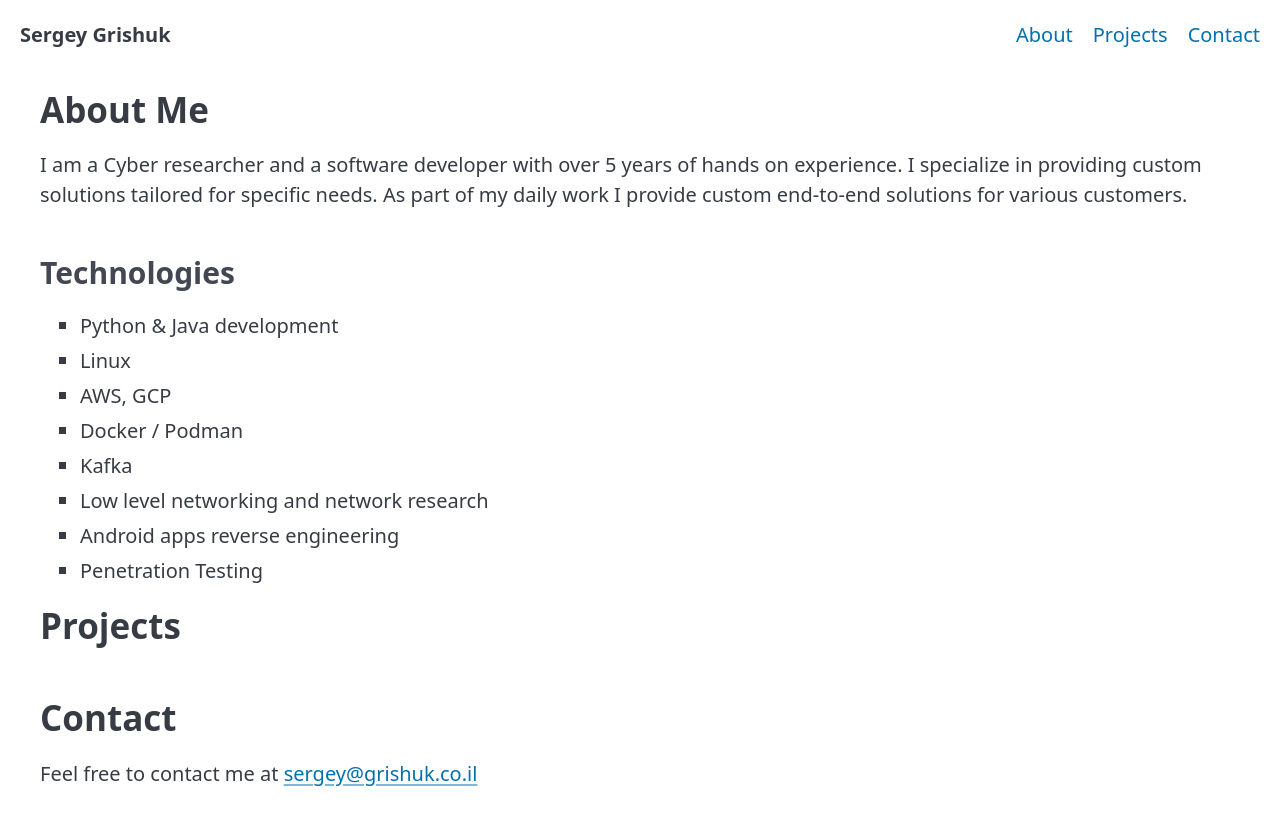
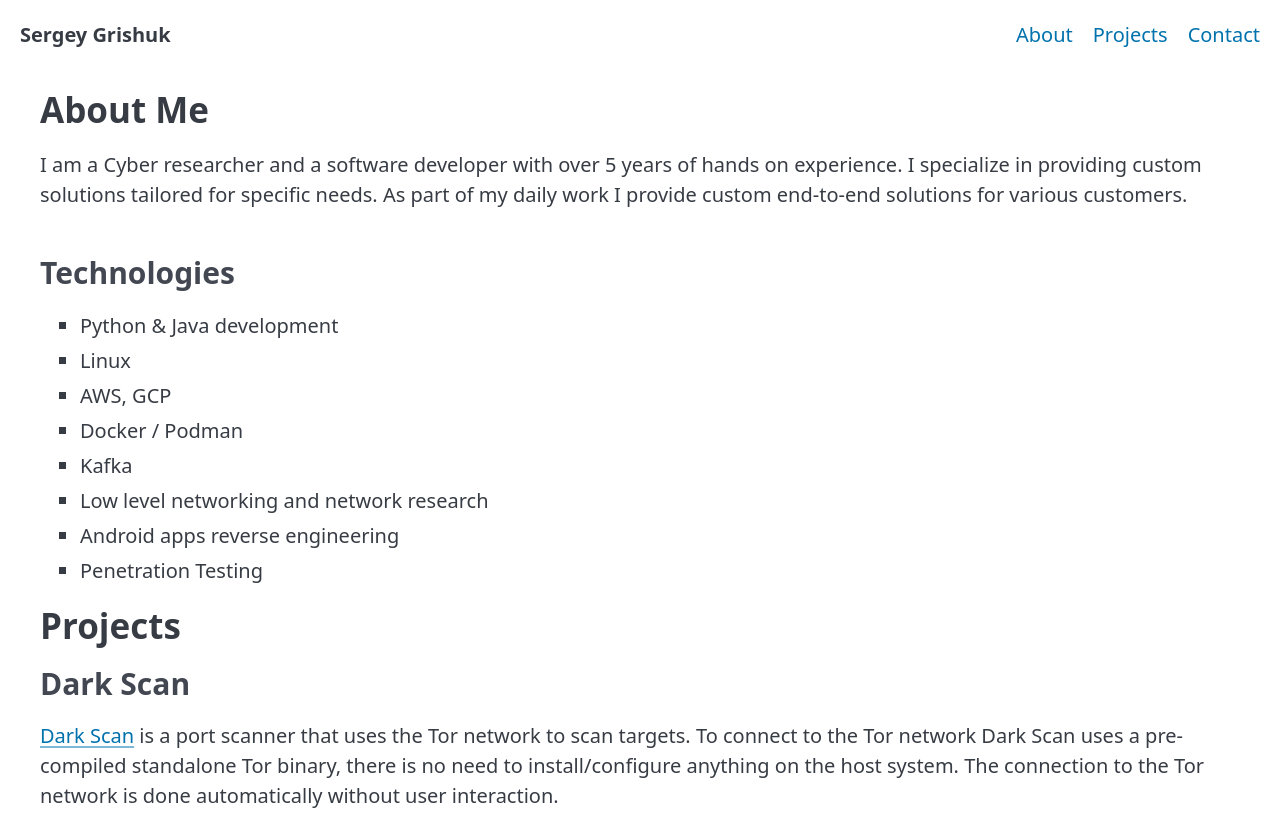
Before and after one commit to SergeyGrishuk/grishuk.co.il, a plain HTML site: page index.html in a window 1280 px wide. Shown: the top 814 px of the page. Drawn offline with nearby package versions, Linux system fonts and the light colour scheme.

Commit message:
Update index

```diff
--- a/index.html
+++ b/index.html
@@ -40,8 +40,15 @@
             </ul>
         </section>
 
-        <h2>Projects</h2>
-        <p></p>
+        <section id="Projects">
+            <h2>Projects</h2>
+
+            <h3>Dark Scan</h3>
+            <p><a href="https://github.com/user-at-host/dark_scan">Dark Scan</a> is a port scanner that uses the Tor network to scan targets.
+                To connect to the Tor network Dark Scan uses a pre-compiled standalone Tor binary,
+                there is no need to install/configure anything on the host system.
+                The connection to the Tor network is done automatically without user interaction.</p>
+        </section>
 
         <h2>Contact</h2>
         <p>Feel free to contact me at <a href="mailto:sergey@grishuk.co.il">sergey@grishuk.co.il</a></p>
```
